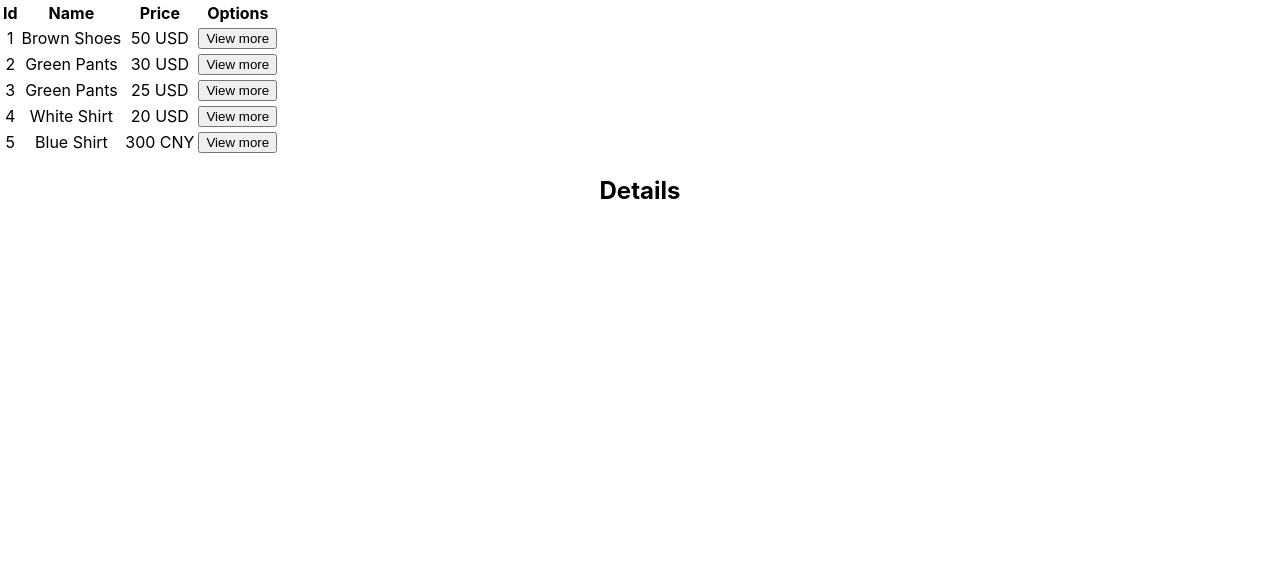
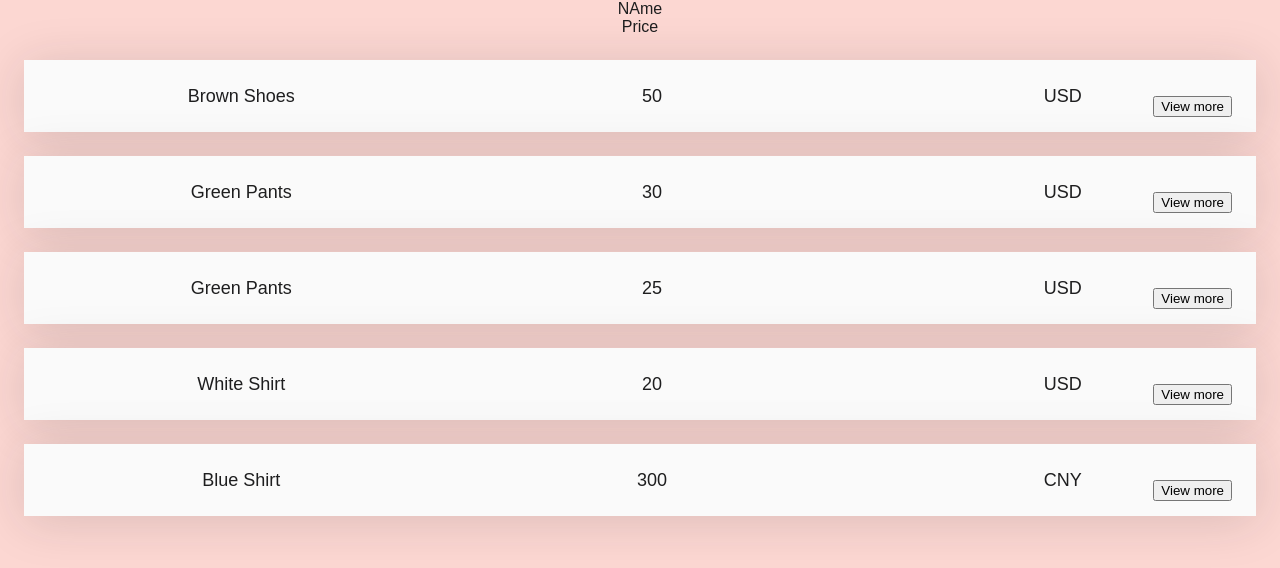
Before and after one commit to melvec/xyzclothing, a React (Create React App) app: page / in a window 1280 px wide. Shown: the top 568 px of the page. Built offline with nearby package versions, Linux system fonts and the light colour scheme.

Commit message:
component item and list

```diff
--- a/src/App.js
+++ b/src/App.js
@@ -3,6 +3,8 @@ import React, { useState } from "react";
 import "./App.css";
 import data from "./products.json";
 import ViewDetails from "./components/ViewDetails.js";
+import { ProductList } from "./components/ProductList";
+import { Item } from "./components/Item";
 
 function App() {
   const [products, setProducts] = useState(data);
@@ -15,39 +17,20 @@ function App() {
   };
 
   return (
-    <React.Fragment>
+    <>
       <div className="App">
-        <table>
-          <thead>
-            <tr>
-              <th>Id</th>
-              <th>Name</th>
-
-              <th>Price</th>
-              <th>Options</th>
-            </tr>
-          </thead>
-          <tbody>
+        <ProductList>
           {products.map((product) => (
-              <tr>
-                <td>{product.id}</td>
-                <td>{product.name}</td>
-                <td>
-                  {product.price.amount} {product.price.base}
-                </td>
-                <td>
-                  <button
-                    type="button"
-                    onClick={(event) => handleViewMoreClick(event, product)}
+            <Item
+              key={product.id}
+              name={product.name}
+              price={product.price.amount}
+              base={product.price.base}
+              viewDetails={(event) => handleViewMoreClick(event, product)}
         >
-                    View more
-                  </button>
-                </td>
-              </tr>
+              </Item>
           ))}
-          </tbody>
-        </table>
-        <h2>Details</h2>
+        </ProductList>
 
                <table>
                {products
@@ -82,15 +65,91 @@ function App() {
 
                 )
 
-
                 )
 
                 }</tr>
                   </td>
                 ))}
             </table>
+
       </div>
-    </React.Fragment>
+    </>
+
+    //     <React.Fragment>
+    //       <div className="App">
+    //         <table>
+    //           <thead>
+    //             <tr>
+    //               <th>Id</th>
+    //               <th>Name</th>
+
+    //               <th>Price</th>
+    //               <th>Options</th>
+    //             </tr>
+    //           </thead>
+    //           <tbody>
+    //             {products.map((product) => (
+    //               <tr>
+    //                 <td>{product.id}</td>
+    //                 <td>{product.name}</td>
+    //                 <td>
+    //                   {product.price.amount} {product.price.base}
+    //                 </td>
+    //                 <td>
+    //                   <button
+    //                     type="button"
+    //                     onClick={(event) => handleViewMoreClick(event, product)}
+    //                   >
+    //                     View more
+    //                   </button>
+    //                 </td>
+    //               </tr>
+    //             ))}
+    //           </tbody>
+    //         </table>
+    //         <h2>Details</h2>
+
+    //         <table>
+    //           {products
+    //             .filter((product) => product.id === viewMoreId)
+    //             .map((filteredProduct) => (
+    //               <td>
+    //                 <tr>{filteredProduct.id} </tr>
+    //                 <tr>{filteredProduct.name}</tr>
+    //                 <tr>
+    //                   {filteredProduct.price.amount} {filteredProduct.price.base}
+    //                 </tr>
+    //             <tr>{filteredProduct.description}</tr>
+    //             <tr>Related products</tr>
+    //             {}
+    //             <tr>{products.filter( (product) => product.id=== filteredProduct.relatedProducts[0] ).map( (relatedProduct) =>  (
+
+    // <tr>
+    //                 <td>{relatedProduct.id}</td>
+    //                 <td>{relatedProduct.name}</td>
+    //                 <td>
+    //                   {relatedProduct.price.amount} {relatedProduct.price.base}
+    //                 </td>
+    //                 <td>
+    //                   <button
+    //                     type="button"
+    //                     onClick={(event) => handleViewMoreClick(event, relatedProduct)}
+    //                   >
+    //                     View more
+    //                   </button>
+    //                 </td>
+    //               </tr>
+
+    //             )
+
+    //             )
+
+    //             }</tr>
+    //               </td>
+    //             ))}
+    //         </table>
+    //       </div>
+    //     </React.Fragment>
   );
 }
 
--- /dev/null
+++ b/src/components/Item/index.js
@@ -0,0 +1,25 @@
+import React from "react";
+import './item.css'
+
+function Item(props) {
+  return (
+    <>
+      <li className="item">
+        <p className="item-p">{props.name}</p>
+        <p className="item-p">{props.price}</p>
+        <p className="item-p">{props.base}</p>
+        <p>
+        <button
+        className="icon-detail"
+                        type="button"
+                        onClick={props.viewDetails}
+                      >
+                        View more
+                      </button>
+        </p>
+      </li>
+    </>
+  );
+}
+
+export { Item };
--- /dev/null
+++ b/src/components/Item/item.css
@@ -0,0 +1,37 @@
+.item {
+    background-color: #FAFAFA;
+    position: relative;
+    display: flex;
+    justify-content: center;
+    align-items: center;
+    margin-top: 24px;
+    box-shadow: 0px 5px 50px rgba(32, 35, 41, 0.15);
+  }
+
+  .item-p {
+    margin: 24px 0 24px 24px;
+    width: calc(100% - 120px);
+    font-size: 18px;
+    line-height: 24px;
+    font-weight: 400;
+  }
+
+
+  .icon {
+    cursor: pointer;
+    display: flex;
+    justify-content: center;
+    align-items: center;
+    height: 48px;
+    width: 48px;
+    font-size: 24px;
+    font-weight: bold;
+    /* background-color: #CCC; */
+  }
+
+
+
+  .icon-detail {
+    position: absolute;
+    right: 24px;
+  }
--- /dev/null
+++ b/src/components/ProductList/index.js
@@ -0,0 +1,19 @@
+import React from 'react'
+import './productList.css'
+
+
+
+function ProductList(props) {
+    return (
+
+           <ul>
+               <li>NAme</li>
+               <li>Price</li>
+               {props.children}
+           </ul>
+
+
+    );
+}
+
+export {ProductList}
--- /dev/null
+++ b/src/components/ProductList/productList.css
@@ -0,0 +1,5 @@
+ul {
+    margin: 0;
+    padding: 0 0 56px 0;
+    list-style: none;
+  }
--- a/src/index.css
+++ b/src/index.css
@@ -1,4 +1,4 @@
-body {
+/* body {
   margin: 0;
   font-family: -apple-system, BlinkMacSystemFont, 'Segoe UI', 'Roboto', 'Oxygen',
     'Ubuntu', 'Cantarell', 'Fira Sans', 'Droid Sans', 'Helvetica Neue',
@@ -11,3 +11,18 @@ code {
   font-family: source-code-pro, Menlo, Monaco, Consolas, 'Courier New',
     monospace;
 }
+ */
+
+ body {
+  margin: 0;
+  padding: 0;
+  background: #fcd7d2;
+  color: #1E1E1F;
+  font-family: 'Montserrat', Arial, Helvetica, sans-serif;
+}
+
+#root {
+  margin: 0 24px;
+  position: relative;
+  min-height: 100vh;
+}
```
Lines whose indentation alone changed are shown as unchanged.
